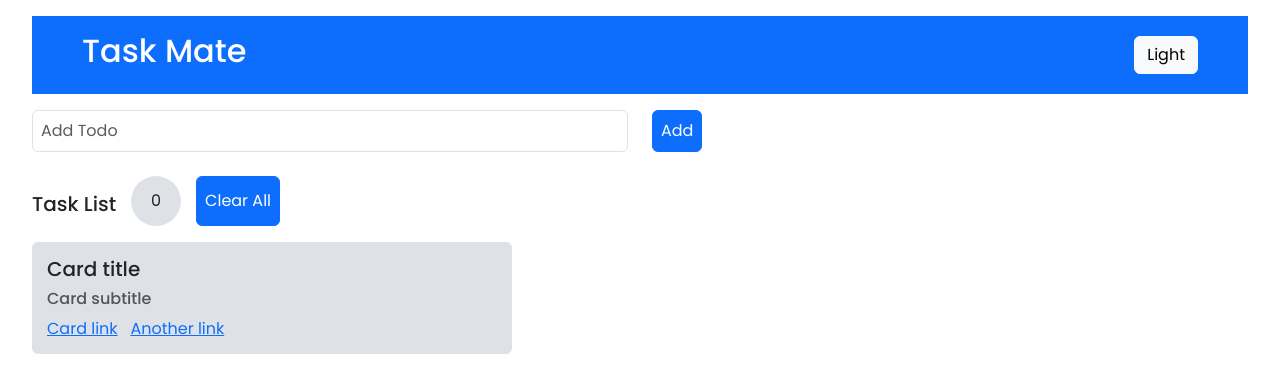
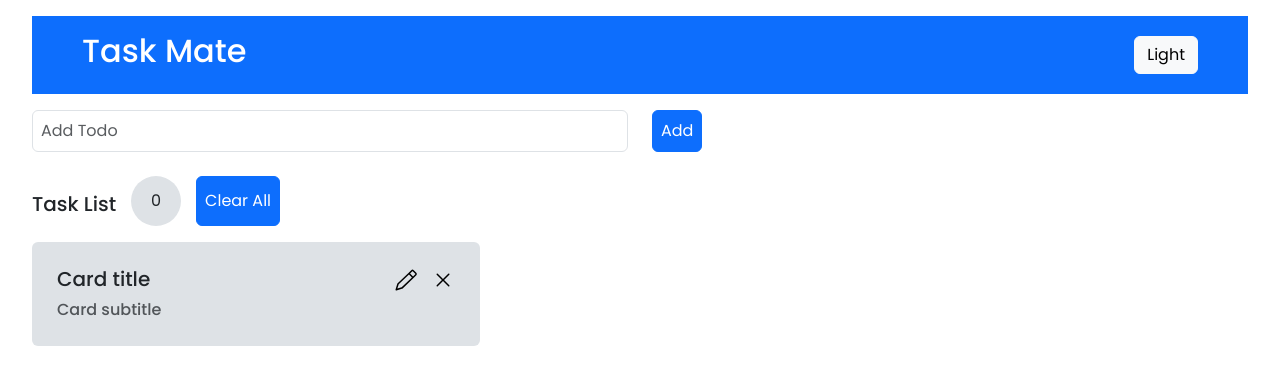
Before and after one commit to sri-ram-ravi/TaskMate, a React (Create React App) app: page / in a window 1280 px wide. Shown: the top 392 px of the page. Built offline with nearby package versions, Linux system fonts and the light colour scheme.

Commit message:
Change the attribute class to className

```diff
--- a/src/Components/AddTask.jsx
+++ b/src/Components/AddTask.jsx
@@ -2,16 +2,16 @@ import React from 'react'
 
 const AddTask = () => {
   return (
-    <>
-    <div class="row mt-3 mb-4">
-        <div class="col">
-          <input type="text" class="form-control p-2" placeholder="Add Todo" aria-label="First name"/>
+    <form>
+    <div className="row mt-3 mb-4">
+        <div className="col">
+          <input type="text" className="form-control p-2" placeholder="Add Todo" aria-label="First name" maxLength={15}/>
         </div>
-        <div class="col">
-        <button type="submit" class="btn btn-primary p-2">Add</button>
+        <div className="col">
+        <button type="submit" className="btn btn-primary p-2">Add</button>
         </div>
     </div>
-    </>
+    </form>
   )
 }
 
--- a/src/Components/Header.jsx
+++ b/src/Components/Header.jsx
@@ -3,10 +3,10 @@ import React from 'react'
 const Header = () => {
   return (
     <div>
-      <nav class="navbar bg-primary text-white mt-3 p-3">
-        <div class="container d-flex justify-content-between">
-            <h2 class="text-white">Task Mate</h2>
-            <button type="button" class="btn btn-light">Light</button>
+      <nav className="navbar bg-primary text-white mt-3 p-3">
+        <div className="container d-flex justify-content-between">
+            <h2 className="text-white">Task Mate</h2>
+            <button type="button" className="btn btn-light">Light</button>
         </div>
       </nav>
     </div>
--- a/src/Components/ShowTask.jsx
+++ b/src/Components/ShowTask.jsx
@@ -7,15 +7,19 @@ const ShowTask = () => {
     <div className={styles.heading}>
       <h5 className="mt-3">Task List</h5>
       <span className={styles.taskCount}>0</span>
-      <button type="submit" class="btn btn-primary p-2">Clear All</button>
+      <button type="submit" className="btn btn-primary p-2">Clear All</button>
     </div>
-    <div class="mt-3">
+    <div className="mt-3">
       <div className={styles.tasklist}>
         <div className={styles.taskDetails}>
-        <h5 class="card-title">Card title</h5>
-        <h6 class="card-subtitle mb-2 mt-2 text-body-secondary">Card subtitle</h6>
-        <a href="#" class="card-link">Card link</a>&nbsp;&nbsp;&nbsp;
-        <a href="#" class="card-link">Another link</a>
+        <div className='d-flex justify-content-between'>
+        <h5 className="card-title">Card title</h5>
+        <div>
+          <a href="#"><svg xmlns="http://www.w3.org/2000/svg" viewBox="0 0 24 24" width="24" height="24"><path d="M17.263 2.177a1.75 1.75 0 0 1 2.474 0l2.586 2.586a1.75 1.75 0 0 1 0 2.474L19.53 10.03l-.012.013L8.69 20.378a1.753 1.753 0 0 1-.699.409l-5.523 1.68a.748.748 0 0 1-.747-.188.748.748 0 0 1-.188-.747l1.673-5.5a1.75 1.75 0 0 1 .466-.756L14.476 4.963ZM4.708 16.361a.26.26 0 0 0-.067.108l-1.264 4.154 4.177-1.271a.253.253 0 0 0 .1-.059l10.273-9.806-2.94-2.939-10.279 9.813ZM19 8.44l2.263-2.262a.25.25 0 0 0 0-.354l-2.586-2.586a.25.25 0 0 0-.354 0L16.061 5.5Z"></path></svg></a>&nbsp;&nbsp;&nbsp;
+          <a href="#"><svg xmlns="http://www.w3.org/2000/svg" viewBox="0 0 24 24" width="24" height="24"><path d="M5.72 5.72a.75.75 0 0 1 1.06 0L12 10.94l5.22-5.22a.749.749 0 0 1 1.275.326.749.749 0 0 1-.215.734L13.06 12l5.22 5.22a.749.749 0 0 1-.326 1.275.749.749 0 0 1-.734-.215L12 13.06l-5.22 5.22a.751.751 0 0 1-1.042-.018.751.751 0 0 1-.018-1.042L10.94 12 5.72 6.78a.75.75 0 0 1 0-1.06Z"></path></svg></a>
+        </div>
+        </div>
+        <h6 className="card-subtitle mb-2 mt-2 text-body-secondary">Card subtitle</h6>
         </div>
       </div>
     </div>
--- a/src/Components/ShowTask.module.css
+++ b/src/Components/ShowTask.module.css
@@ -11,9 +11,9 @@
 
 .taskDetails{
     /* border: solid rebeccapurple 3px; */
-    width: 30rem;
-    height: 7rem;
-    padding: 15px;
+    width: 28rem;
+    height: 6.5rem;
+    padding: 25px;
     background-color: #dee2e6;
     border-radius: 6px;
 }
```
